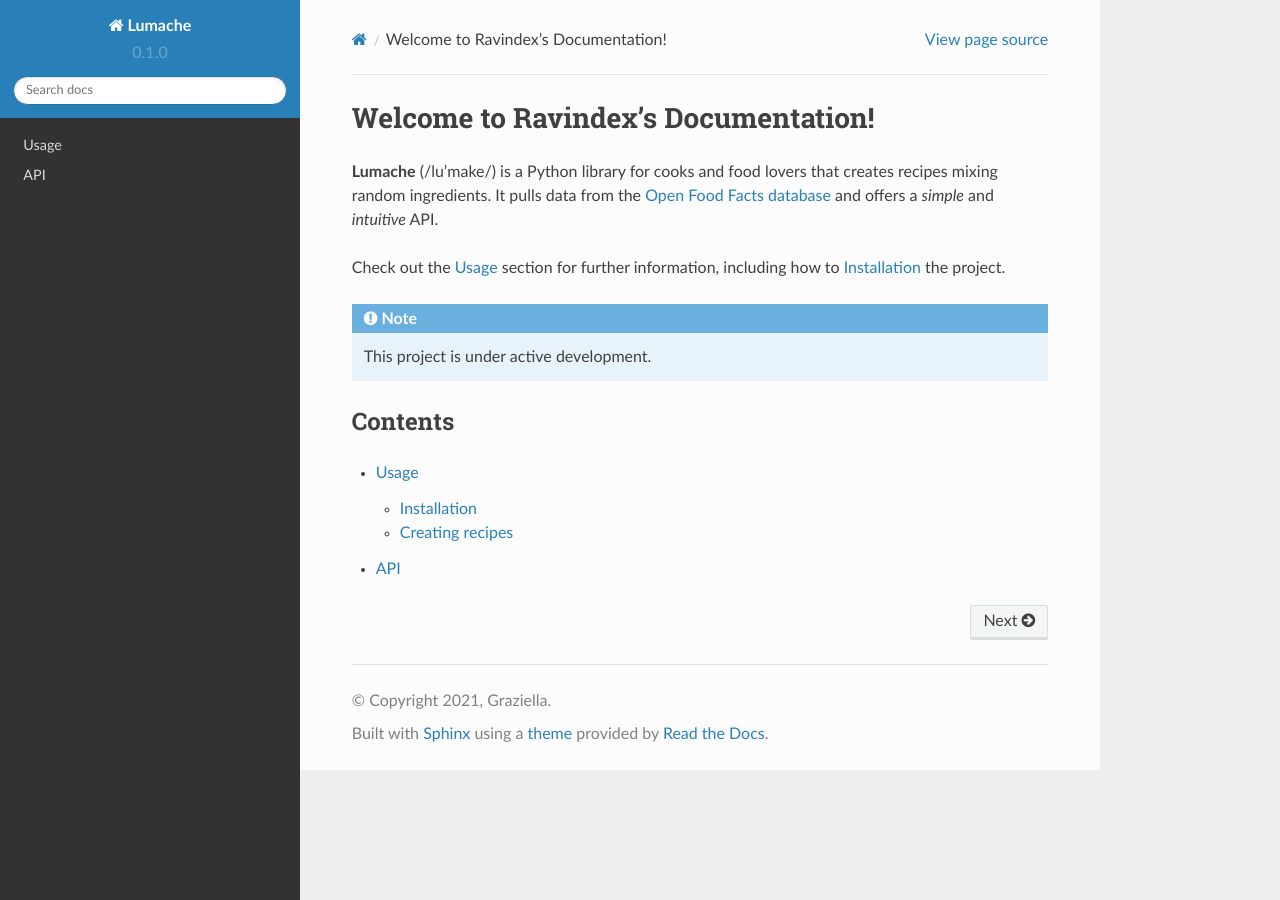
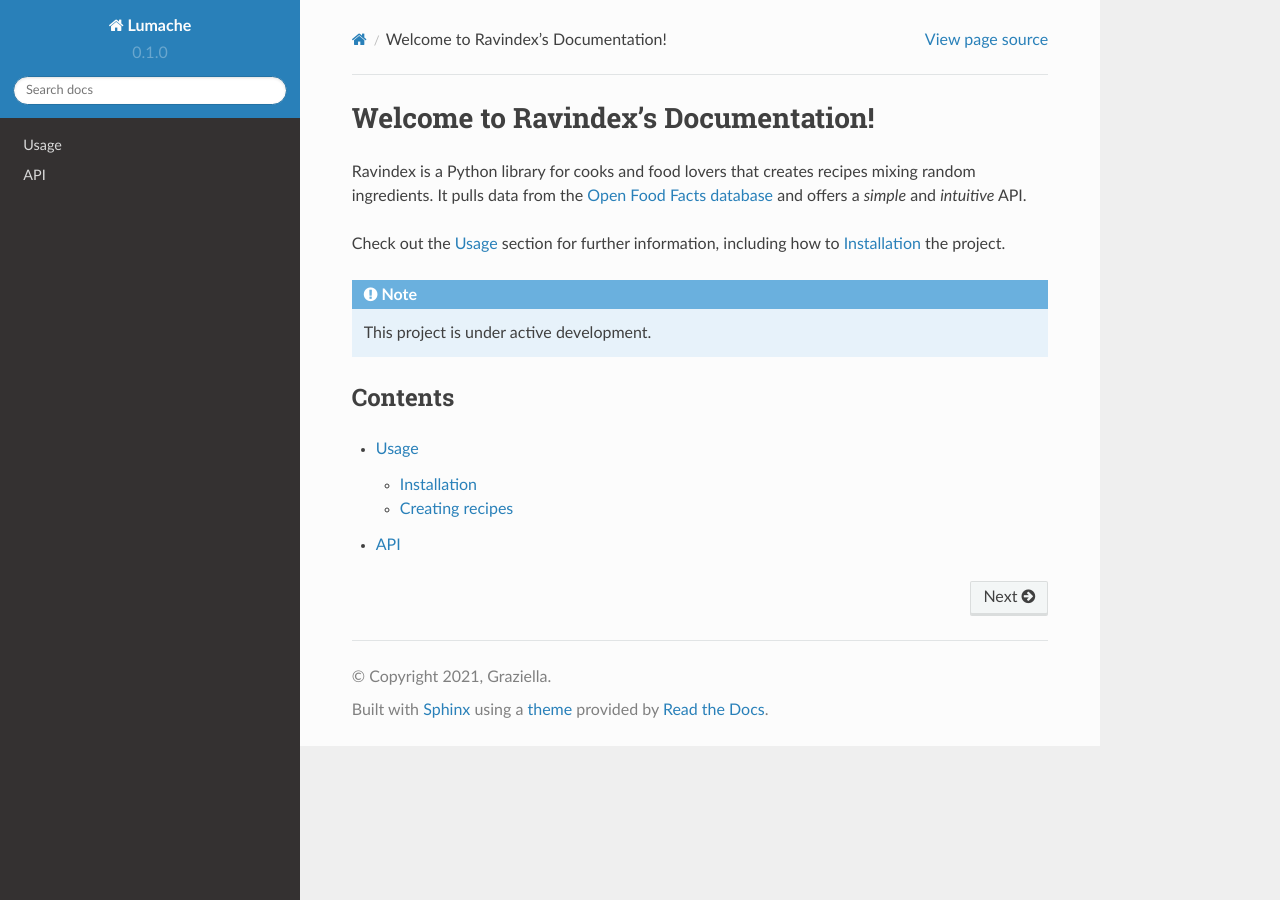
Before and after one commit to ravindex/docs, a Sphinx documentation site: the page built from docs/source/index.rst, in a window 1280 px wide. Built offline with Sphinx 7.4.7 and the Read the Docs theme 2.0.0, drawn with Linux system fonts in a browser that asks for light colours.

Commit message:
test commit

```diff
--- a/docs/source/index.rst
+++ b/docs/source/index.rst
@@ -1,7 +1,7 @@
 Welcome to Ravindex's Documentation!
 ===================================
 
-**Lumache** (/lu'make/) is a Python library for cooks and food lovers
+Ravindex is a Python library for cooks and food lovers
 that creates recipes mixing random ingredients.
 It pulls data from the `Open Food Facts database <https://world.openfoodfacts.org/>`_
 and offers a *simple* and *intuitive* API.
```
